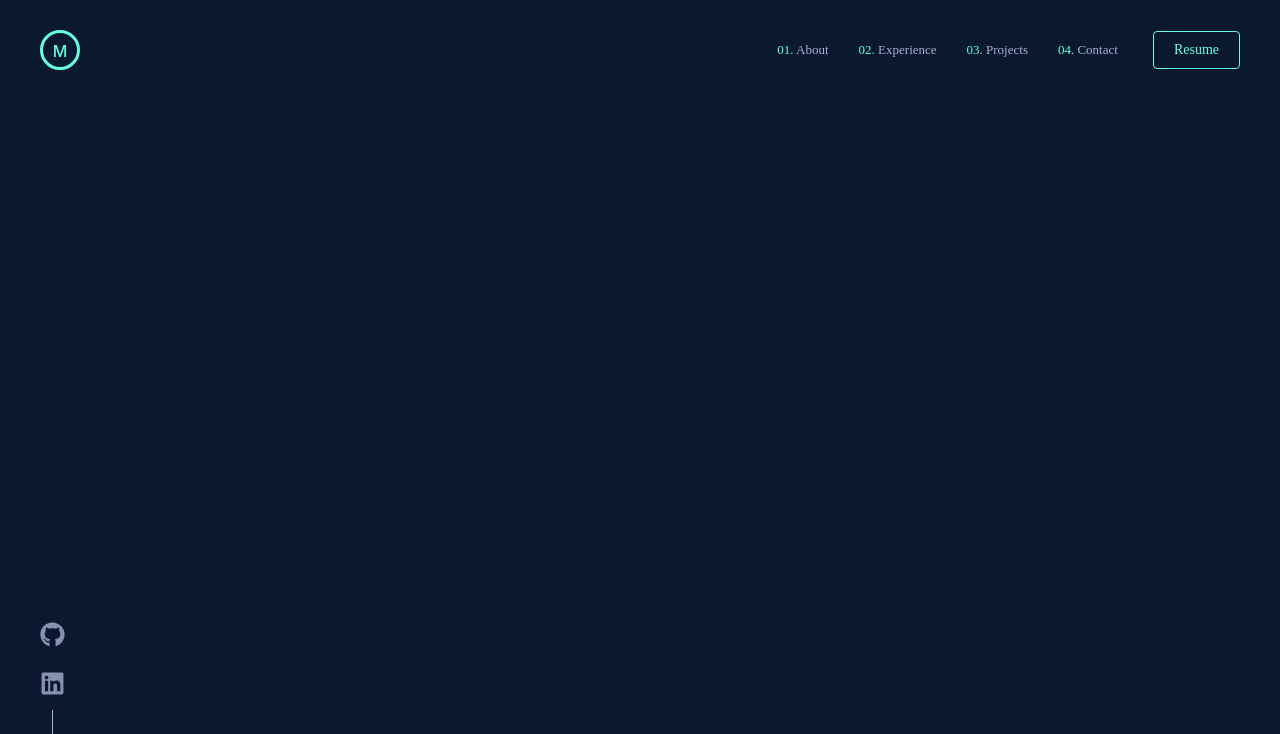
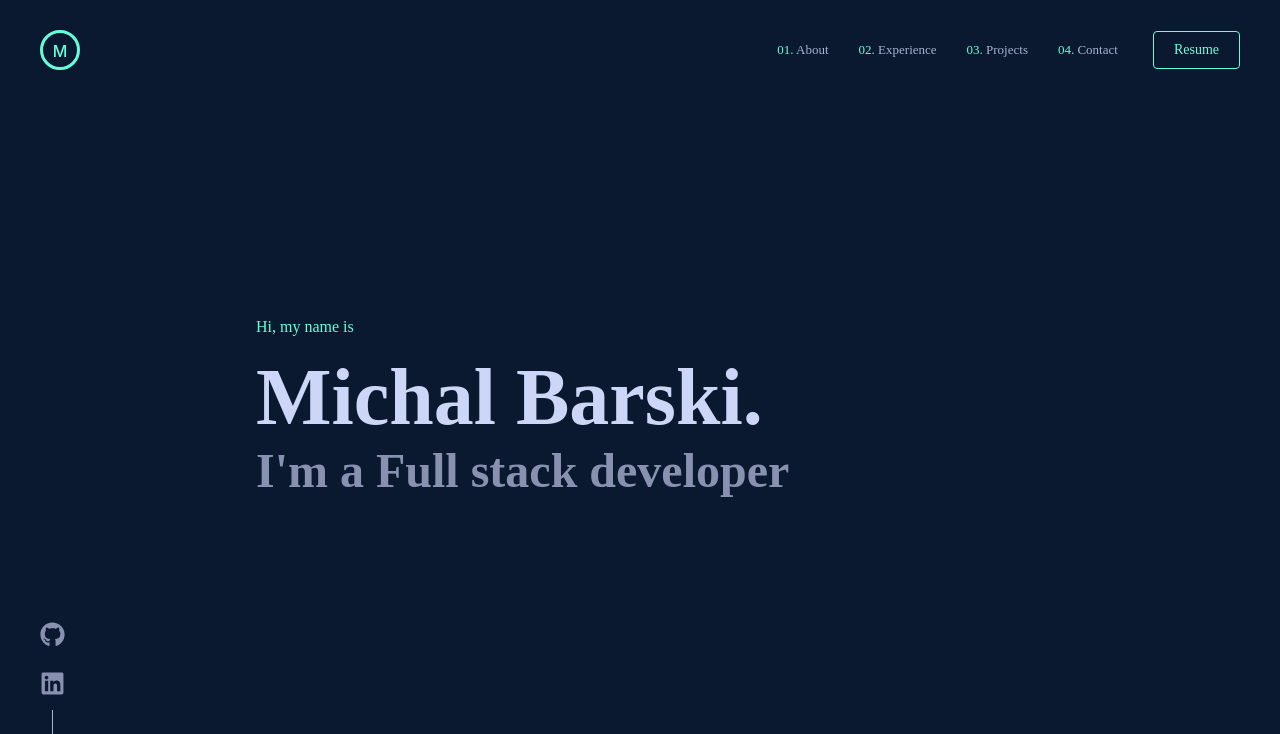
Before and after one commit to michal16295/portfolio, a React (Create React App) app in the folder portfolio/: page / in a window 1280 px wide. Shown: the top 734 px of the page. Built offline with nearby package versions, Linux system fonts and the light colour scheme.

Commit message:
added blur on open header

```diff
--- a/portfolio/src/App.js
+++ b/portfolio/src/App.js
@@ -1,4 +1,4 @@
-import React from "react";
+import React, { useState } from "react";
 
 import {
   Header,
@@ -10,15 +10,25 @@ import {
 } from "./components";
 
 import { Theme, GlobalStyle } from "./styles";
+import styled from "styled-components";
 
 function App() {
+  const [expand, setExpand] = useState(false);
+
   return (
     <Theme>
       <GlobalStyle />
-      <Header />
+      <Header expand={expand} handleExpand={setExpand} />
       <SideBar />
+      <Main expand={expand}>
+        <About />
+      </Main>
     </Theme>
   );
 }
 
 export default App;
+
+const Main = styled.div`
+  filter: ${({ expand }) => expand && "blur(4px)"};
+`;
--- a/portfolio/src/components/About.js
+++ b/portfolio/src/components/About.js
@@ -2,7 +2,42 @@ import React from "react";
 import styled from "styled-components";
 
 const About = () => {
-  return <div>about</div>;
+  return (
+    <Container>
+      <Intro>Hi, my name is</Intro>
+      <Name>Michal Barski.</Name>
+      <Title>I'm a Full stack developer</Title>
+    </Container>
+  );
 };
 
 export default About;
+
+const Container = styled.div`
+  width: 60%;
+  margin: auto;
+  height: 100vh;
+  display: flex;
+  flex-direction: column;
+  justify-content: center;
+`;
+
+const Intro = styled.p`
+  font-family: "Fira Code";
+  color: ${({ theme: { colors } }) => colors.green};
+  font-size: clamp(0.875rem, 5vw, 1rem);
+`;
+
+const Name = styled.div`
+  font-size: clamp(40px, 8vw, 80px);
+  font-weight: 600;
+  font-family: "Calibre";
+  color: ${({ theme: { colors } }) => colors.lightestSlate};
+`;
+
+const Title = styled.div`
+  font-size: clamp(1.125rem, 8vw, 3rem);
+  font-weight: 600;
+  font-family: "Calibre";
+  color: ${({ theme: { colors } }) => colors.slate};
+`;
--- a/portfolio/src/components/Header.js
+++ b/portfolio/src/components/Header.js
@@ -5,9 +5,9 @@ import { useMediaQuery } from "react-responsive";
 import { BsList } from "react-icons/bs";
 import { AiOutlineClose } from "react-icons/ai";
 
-const Header = () => {
+const Header = ({ expand, handleExpand }) => {
   const isMobile = useMediaQuery({ query: `(max-width: 768px)` });
-  const [expand, setExpand] = useState(false);
+
   const actions = [
     {
       id: "01.",
@@ -48,13 +48,13 @@ const Header = () => {
       {isMobile ? (
         <>
           {!expand && (
-            <CloseBtn onClick={() => setExpand(true)}>
+            <CloseBtn onClick={() => handleExpand(true)}>
               <BsList size={50} color="#64ffda" />
             </CloseBtn>
           )}
           {List(expand)}
           {expand && (
-            <CloseBtn onClick={() => setExpand(false)}>
+            <CloseBtn onClick={() => handleExpand(false)}>
               <AiOutlineClose size={50} color="#64ffda" />
             </CloseBtn>
           )}
@@ -71,8 +71,11 @@ export default Header;
 const Container = styled.div`
   display: flex;
   width: 100%;
-  padding: 30px 0;
+  padding: 30px 40px;
   justify-content: space-between;
+  position: fixed;
+  top: 0;
+  z-index: 10;
 `;
 
 const Circle = styled.div`
--- a/portfolio/src/components/SideBar.js
+++ b/portfolio/src/components/SideBar.js
@@ -26,6 +26,7 @@ const SideBar = () => {
 export default SideBar;
 
 const Container = styled.div`
+  margin-left: 40px;
   position: fixed;
   bottom: 0;
   z-index: 10;
--- a/portfolio/src/styles/GlobalStyles.js
+++ b/portfolio/src/styles/GlobalStyles.js
@@ -9,7 +9,7 @@ const GlobalStyle = createGlobalStyle`
     font-family: "Calibre","Inter","San Francisco","SF Pro Text",-apple-system,system-ui,sans-serif;
     box-sizing: border-box;
     position: relative;
-    padding: 0 40px;
+
   }
 
   *{
```
Also changed, not shown: 1 other file (tests, documents, lock files or other folders).
